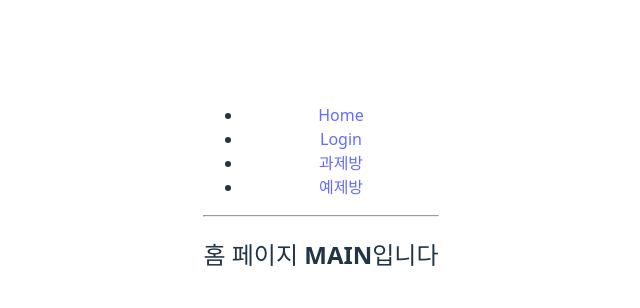
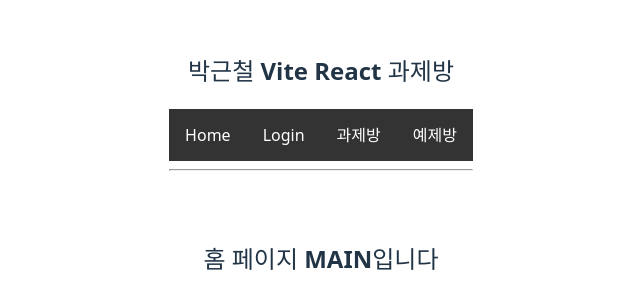
Before and after one commit to parkote9212/react-site, a React (Vite) app: page / in a window 1280 px wide. Shown: the part 210-518 px from the top of the page, without its empty margins (319-959 px from the left). Built offline with nearby package versions, Linux system fonts and the light colour scheme.

Commit message:
Navi Layout Change

```diff
--- a/src/App.jsx
+++ b/src/App.jsx
@@ -31,8 +31,10 @@ import Chapter15 from "./pages/exam/chapter15/Chapter15";
 
 function App() {
     return (
+
         // HashRouter가 전체를 감싸야 합니다.
         <HashRouter>
+            <h2>박근철 Vite React 과제방</h2>
             <Routes>
                 {/* 1. 최상위 부모 Route는 공통 레이아웃을 담당합니다. */}
                 <Route path="/" element={<Layout />}>
--- a/src/components/Layout.jsx
+++ b/src/components/Layout.jsx
@@ -1,35 +1,120 @@
-// compo/Layout.js
+// src/components/Layout.jsx
 
-import { Link, Outlet } from "react-router-dom";
+import React from 'react';
+import { Link, Outlet } from 'react-router-dom';
+import styled from 'styled-components';
+
+// 스타일 컴포넌트는 'hover' 방식으로 되돌립니다.
+const Nav = styled.nav`
+  background-color: #333;
+  padding: 0;
+`;
+
+const NavList = styled.ul`
+  display: flex;
+  list-style: none;
+  margin: 0;
+  padding: 0;
+`;
+
+const NavItem = styled.li`
+  a { /* span 선택자 제거 */
+    display: block;
+    color: white;
+    text-align: center;
+    padding: 14px 16px;
+    text-decoration: none;
+  }
+
+  a:hover {
+    background-color: #111;
+  }
+`;
+
+const DropdownMenu = styled.ul`
+  display: none;
+  position: absolute;
+  background-color: #f9f9f9;
+  min-width: 160px;
+  box-shadow: 0px 8px 16px 0px rgba(0,0,0,0.2);
+  z-index: 1;
+  list-style: none;
+  padding: 0;
+`;
+
+const DropdownNavItem = styled(NavItem)`
+  position: relative;
+
+  /* ✨ 마우스를 올리면 드롭다운 메뉴를 보여주는 CSS :hover 로직 */
+  &:hover > ${DropdownMenu} {
+    display: block;
+  }
+`;
+
+const DropdownMenuItem = styled.li`
+  a {
+    color: black;
+    padding: 12px 16px;
+    text-align: left;
+
+    &:hover {
+      background-color: #f1f1f1;
+    }
+  }
+`;
+const MainContent = styled.main`
+  max-width: 1200px; /* 콘텐츠의 최대 너비를 1200px로 제한 */
+  width: 100%; /* 화면이 1200px보다 작을 때를 대비 */
+  margin: 30px auto; /* 위아래 여백 30px, 좌우는 auto로 중앙 정렬 */
+  padding: 20px; /* 내용물과 테두리 사이의 여백 */
+  box-sizing: border-box; /* padding이 너비에 포함되도록 설정 */
+`;
 
 function Layout() {
     return (
         <div>
-            {/* 상위 내비게이션을 홈, 로그인, 과제방으로 변경 */}
-            <nav>
-                <ul>
-                    <li>
-                        <Link to="">Home</Link>
-                    </li>
-                    <li>
-                        <Link to="login">Login</Link>
-                    </li>
-                    <li>
-                        {/* '과제방' 페이지로 이동하는 링크 추가 */}
-                        <Link to="work">과제방</Link>
-                    </li>
-                    <li>
-                        {/* '과제방' 페이지로 이동하는 링크 추가 */}
-                        <Link to="exam">예제방</Link>
-                    </li>
-                </ul>
-            </nav>
+            <Nav>
+                <NavList>
+                    <NavItem>
+                        <Link to="/">Home</Link>
+                    </NavItem>
+                    <NavItem>
+                        <Link to="/login">Login</Link>
+                    </NavItem>
+
+                    <DropdownNavItem>
+                        {/* ✨ span을 Link로 변경하고, 목록 페이지 경로를 연결 */}
+                        <Link to="/work">과제방</Link>
+                        <DropdownMenu>
+                            <DropdownMenuItem><Link to="/work/work1">Work 1</Link></DropdownMenuItem>
+                            <DropdownMenuItem><Link to="/work/work2">Work 2</Link></DropdownMenuItem>
+                            <DropdownMenuItem><Link to="/work/work3">Work 3</Link></DropdownMenuItem>
+                            <DropdownMenuItem><Link to="/work/work4">Work 4</Link></DropdownMenuItem>
+                            <DropdownMenuItem><Link to="/work/work5">Work 5</Link></DropdownMenuItem>
+                            <DropdownMenuItem><Link to="/work/work6">Work 6</Link></DropdownMenuItem>
+                            <DropdownMenuItem><Link to="/work/work7">Work 7</Link></DropdownMenuItem>
+
+                        </DropdownMenu>
+                    </DropdownNavItem>
+
+                    <DropdownNavItem>
+                        {/* ✨ span을 Link로 변경하고, 목록 페이지 경로를 연결 */}
+                        <Link to="/exam">예제방</Link>
+                        <DropdownMenu>
+                            <DropdownMenuItem><Link to="/exam/chapter7">Chapter 7</Link></DropdownMenuItem>
+                            <DropdownMenuItem><Link to="/exam/chapter8">Chapter 8</Link></DropdownMenuItem>
+
+                        </DropdownMenu>
+                    </DropdownNavItem>
+                </NavList>
+            </Nav>
 
             <hr />
 
-            {/* ↓ 이 Outlet 자리에 Home, Login 또는 '과제방' 컴포넌트가 렌더링됩니다. */}
             <main>
-                <Outlet />
+                <MainContent>
+                    <Outlet />
+                </MainContent>
             </main>
         </div>
     );
--- a/src/components/WorkLayout.jsx
+++ b/src/components/WorkLayout.jsx
@@ -1,6 +1,5 @@
-// compo/WorkLayout.js
+import { Link, Outlet } from "react-router-dom";
 
-import { Link, Outlet } from "react-router-dom";
 
 function WorkLayout() {
     return (
```
